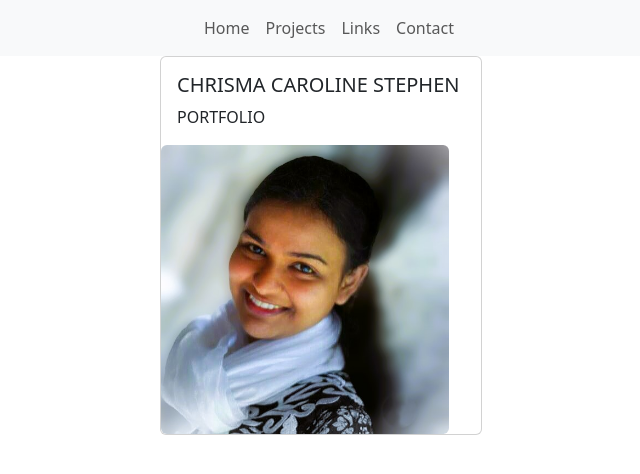
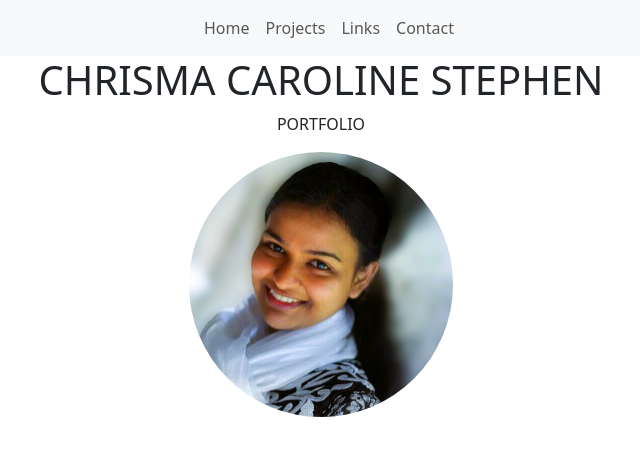
Before and after one commit to chrisma89/Chrisma-Caroline-Stephen, a React (Vite) app in the folder React/: page / in a window 1280 px wide. Shown: the top 474 px of the page, without its empty margins (319-959 px from the left). Built offline with nearby package versions, Linux system fonts and the light colour scheme.

Commit message:
style.css added to homecard component to style the home page image

```diff
--- a/React/src/components/HomeCard/index.jsx
+++ b/React/src/components/HomeCard/index.jsx
@@ -2,20 +2,18 @@ import NavBar from "../navbar";
 import Button from 'react-bootstrap/Button';
 import Card from 'react-bootstrap/Card';
 import Container from "react-bootstrap/esm/Container";
+import "./style.css"
 
 function HomeCard() {
   return (
-    <Container className="container-fluid d-flex justify-content-center">
-    <Card >
+    <Container>
 
-      <Card.Body>
-        <Card.Title style={{ width: '18rem' }}>CHRISMA CAROLINE STEPHEN</Card.Title>
-        <Card.Text>
-          PORTFOLIO
-        </Card.Text>
+      <h1 className="text-center">CHRISMA CAROLINE STEPHEN</h1>
 
-      </Card.Body>
-        <Card.Img style={{ width: '18rem' }}  variant="top" src="src\images\pic.jpeg" className="rounded d-flex justify-content-center" />
+      <p className="text-center" >PORTFOLIO</p>
+
+    <Card style={{ width: '18rem' }} className="container-fluid d-flex">
+        <Card.Img className="mx-auto rounded-circle"  variant="top" src="src\images\pic.jpeg"  />
     </Card>
     </Container>
   );
--- a/React/src/components/HomeCard/style.css
+++ b/React/src/components/HomeCard/style.css
@@ -1,3 +1,4 @@
-card {
+.card {
   padding: 50;
+  border: transparent !important;
 }
```
